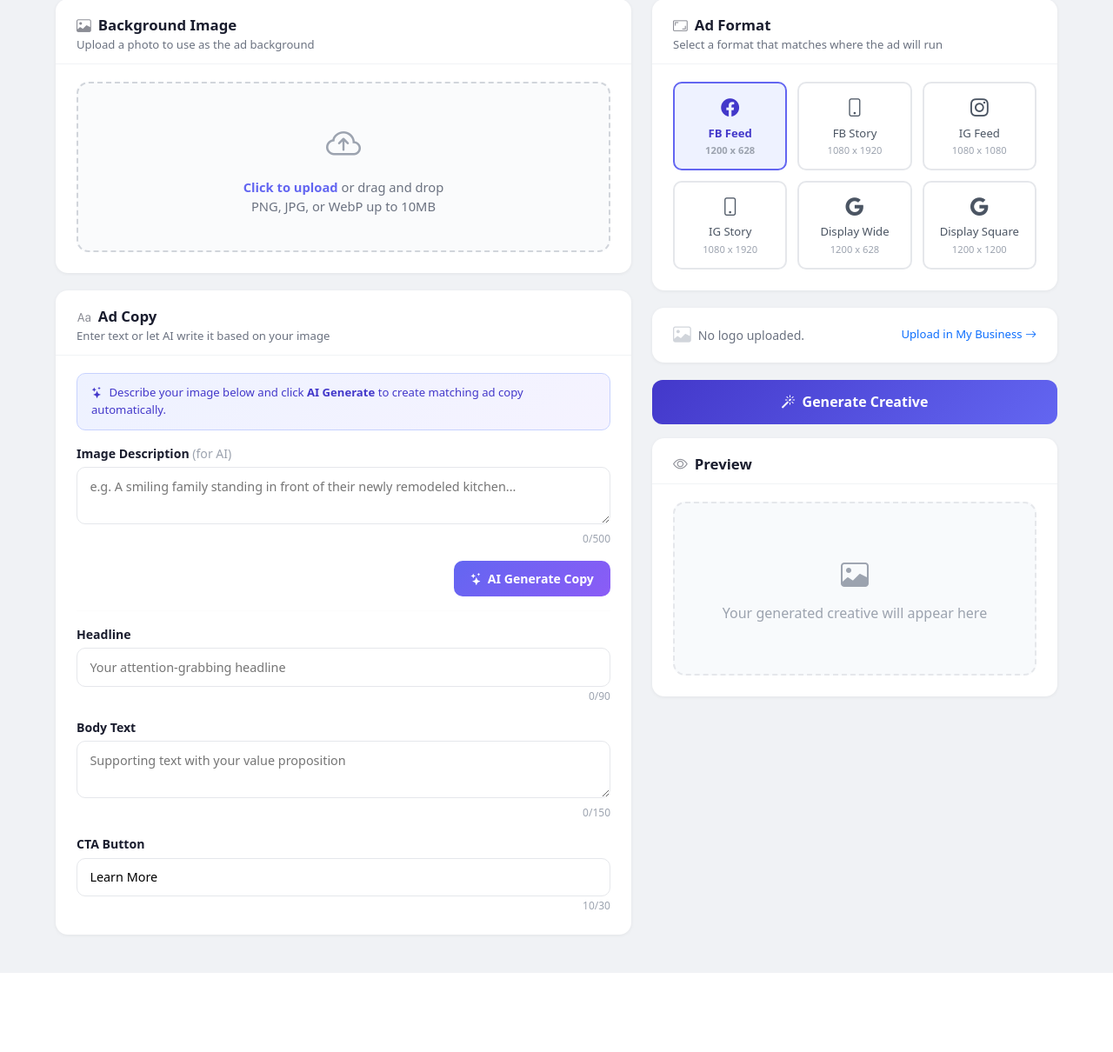
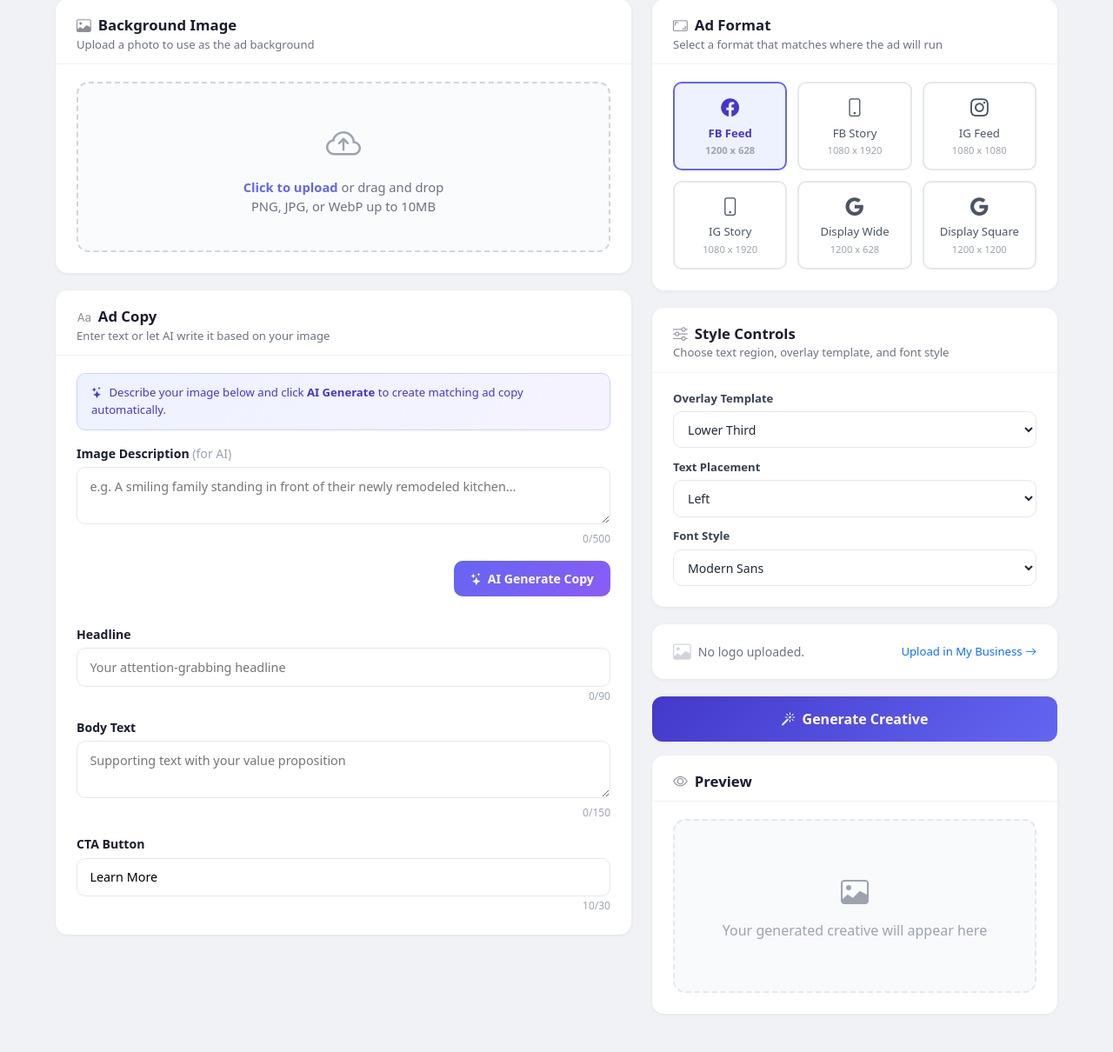
Before and after one commit to markgromer/gromore-admin, a Flask app: template webapp/templates/client/client_creative.html in a window 1280 px wide. Shown: the part 229-1439 px from the top of the page at 87% size. Before the commit the page ends 1348 px from the top, so only its background shows below. Run offline with Flask 3, Linux system fonts and the light colour scheme; the template is opened without the code that fills it, so the values that code supplies are empty; some libraries are stand-ins or nearby versions.

Commit message:
Add Creative style controls: overlay templates, text placement, and font family options

```diff
--- a/webapp/templates/client/client_creative.html
+++ b/webapp/templates/client/client_creative.html
@@ -115,6 +115,30 @@
     }
     .format-option .fmt-icon { font-size: 1.3rem; display: block; margin-bottom: 4px; }
     .format-option .fmt-size { font-size: .7rem; color: #9ca3af; margin-top: 2px; }
+
+    .style-select {
+        width: 100%;
+        border: 1.5px solid #e5e7eb;
+        border-radius: 10px;
+        padding: .6rem .75rem;
+        font-size: .88rem;
+        color: #1f2937;
+        background: #fff;
+    }
+    .style-select:focus {
+        border-color: #6366f1;
+        outline: none;
+        box-shadow: 0 0 0 3px rgba(99,102,241,.12);
+    }
+    .style-field { margin-bottom: .8rem; }
+    .style-field:last-child { margin-bottom: 0; }
+    .style-field label {
+        display: block;
+        font-size: .82rem;
+        font-weight: 600;
+        color: #374151;
+        margin-bottom: .3rem;
+    }
 
     /* Copy input fields */
     .copy-field { margin-bottom: 1rem; }
@@ -338,6 +362,40 @@
             </div>
         </div>
 
+        <div class="creative-card">
+            <div class="creative-card-header">
+                <h5><i class="bi bi-sliders me-2" style="opacity:.5"></i>Style Controls</h5>
+                <div class="hint">Choose text region, overlay template, and font style</div>
+            </div>
+            <div class="creative-card-body">
+                <div class="style-field">
+                    <label for="overlayTemplate">Overlay Template</label>
+                    <select id="overlayTemplate" class="style-select">
+                        <option value="lower_third" selected>Lower Third</option>
+                        <option value="upper_third">Upper Third</option>
+                        <option value="full_overlay">Full Overlay</option>
+                        <option value="soft_box">Soft Text Box</option>
+                    </select>
+                </div>
+                <div class="style-field">
+                    <label for="textPlacement">Text Placement</label>
+                    <select id="textPlacement" class="style-select">
+                        <option value="left" selected>Left</option>
+                        <option value="center">Center</option>
+                        <option value="right">Right</option>
+                    </select>
+                </div>
+                <div class="style-field">
+                    <label for="fontFamily">Font Style</label>
+                    <select id="fontFamily" class="style-select">
+                        <option value="modern" selected>Modern Sans</option>
+                        <option value="classic">Classic Serif</option>
+                        <option value="clean">Clean Condensed</option>
+                    </select>
+                </div>
+            </div>
+        </div>
+
         <!-- Logo status -->
         <div class="creative-card">
             <div class="creative-card-body" style="padding:1rem 1.5rem">
@@ -521,6 +579,9 @@
         fd.append('cta_text', document.getElementById('ctaText').value.trim());
         fd.append('ad_format', selectedFormat);
         fd.append('image_description', document.getElementById('imageDescription').value.trim());
+        fd.append('overlay_template', document.getElementById('overlayTemplate').value);
+        fd.append('text_placement', document.getElementById('textPlacement').value);
+        fd.append('font_family', document.getElementById('fontFamily').value);
 
         fetch("{{ url_for('client.client_creative_generate') }}", {
             method: 'POST',
```
Also changed, not shown: webapp/client_portal.py (+125 -40 lines).
